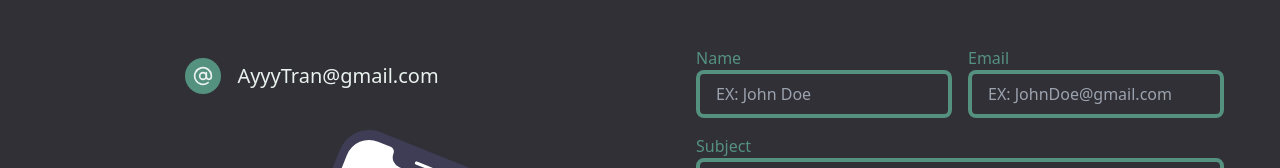
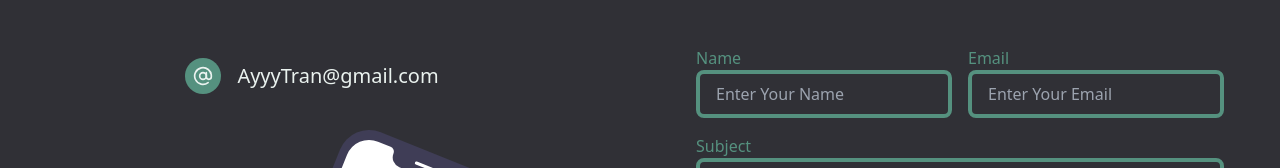
Before and after one commit to AyyyTran/AndyTranPortfolio, a React (Vite) app: page / in a window 1280 px wide. Shown: the part 3483-3651 px from the top of the page. Built offline with nearby package versions, Linux system fonts and the light colour scheme; the HTML template or start-up script is replaced by a standard one.

Commit message:
added new cv

```diff
--- a/src/Components/Contact.jsx
+++ b/src/Components/Contact.jsx
@@ -83,7 +83,7 @@ export const Contact = () => {
               <input
                 className="text-grey bg-secondary border-4 rounded-lg border-primary py-2 px-4 block w-full focus:outline-none focus:border-blue-600"
                 type="text"
-                placeholder="EX: John Doe"
+                placeholder="Enter Your Name"
                 name="name"
                 required
               />
@@ -93,7 +93,7 @@ export const Contact = () => {
               <input
                 className="text-grey bg-secondary border-4 rounded-lg border-primary py-2 px-4 block w-full focus:outline-none focus:border-blue-600"
                 type="email"
-                placeholder="EX: JohnDoe@gmail.com"
+                placeholder="Enter Your Email"
                 name="email"
                 required
                 pattern="[a-z0-9._%+-]+@[a-z0-9.-]+\.[a-z]{2,}$"
--- a/src/Components/Skills.jsx
+++ b/src/Components/Skills.jsx
@@ -134,6 +134,19 @@ const Skills = () => {
               Git
             </h3>
           </div>
+          <div
+            className=" w-[175px] py-4 mx-8 rounded-xl bg-card shadow-md bg-orange-400 bg-opacity-30
+  lg:max-w-lg"
+          >
+            <img
+              className="ml-8 h-[100px]"
+              src=".\src\Images\docker.svg"
+              alt="Docker"
+            />
+            <h3 className=" flex justify-center items-center text-2xl font-semibold">
+              Docker
+            </h3>
+          </div>
         </Marquee>
       </div>
     </div>
```
Also changed, not shown: src/Images/docker.svg (added), 1 other file (tests, documents, lock files or other folders).
